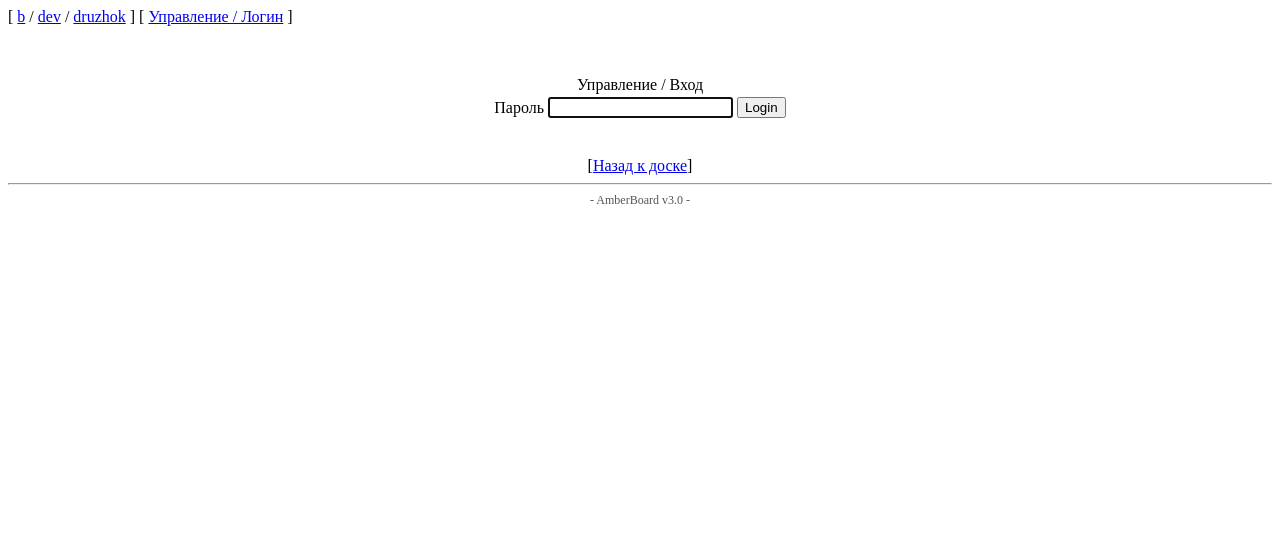
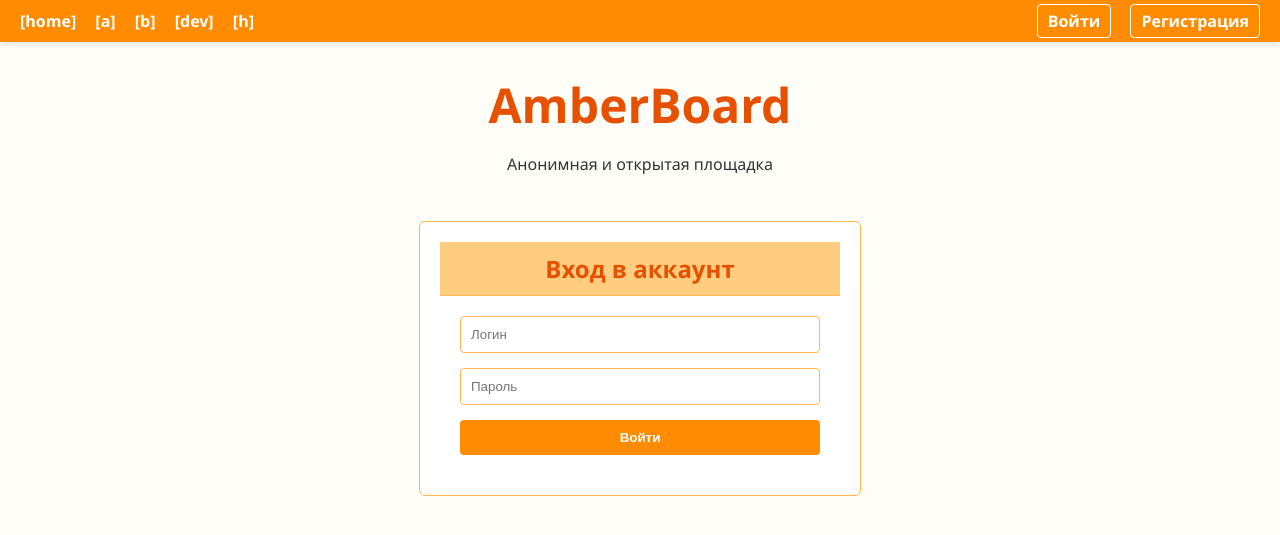
Before and after one commit to kataevilya/AmberBoard, a Flask app: page /login in a window 1280 px wide. Shown: the top 535 px of the page. Run offline with Flask 3, Linux system fonts and the light colour scheme.

Commit message:
Refactor login.html to use blocks and styles

```diff
--- a/templates/login.html
+++ b/templates/login.html
@@ -1,34 +1,45 @@
-{% include 'header.html' %}
+{% extends "base.html" %}
 
-<div style="text-align: center; margin-top: 50px;">
-    <div class="boardBanner">
-        <div class="boardTitle">Управление / Вход</div>
-    </div>
+{% block title %}Вход - AmberBoard{% endblock %}
 
-    <!-- Каноничная табличная форма для логина -->
-    <div class="postForm" style="display: inline-block; text-align: left;">
-        <form action="{{ url_for('login') }}" method="POST">
-            <table>
-                <tbody>
-                    <tr>
-                        <td class="label">Пароль</td>
-                        <td>
-                            <input type="password" name="password" required autofocus>
-                            <input type="submit" value="Login">
-                        </td>
-                    </tr>
-                </tbody>
-            </table>
-        </form>
-    </div>
+{% block content %}
+<style>
+    .auth-form-container {
+        max-width: 400px;
+        margin: 0 auto;
+        padding: 20px;
+    }
+    .form-group { margin-bottom: 15px; }
+    .form-group input {
+        width: 100%;
+        padding: 10px;
+        box-sizing: border-box;
+        border: 1px solid var(--border-color);
+        border-radius: 4px;
+    }
+    .submit-btn {
+        width: 100%;
+        padding: 10px;
+        background-color: var(--primary-orange);
+        color: white;
+        border: none;
+        border-radius: 4px;
+        cursor: pointer;
+        font-weight: bold;
+    }
+    .submit-btn:hover { background-color: var(--dark-orange); }
+</style>
 
-    {% if error %}
-        <div style="color: red; font-weight: bold; margin-top: 10px;">{{ error }}</div>
-    {% endif %}
-
-    <div style="margin-top: 20px;">
-        [<a href="{{ url_for('board_view', board=board) }}">Назад к доске</a>]
-    </div>
+<div class="content-box auth-form-container">
+    <h2 class="box-title" style="text-align: center;">Вход в аккаунт</h2>
+    <form action="/login" method="POST" style="padding: 20px;">
+        <div class="form-group">
+            <input type="text" name="username" placeholder="Логин" required>
+        </div>
+        <div class="form-group">
+            <input type="password" name="password" placeholder="Пароль" required>
+        </div>
+        <button type="submit" class="submit-btn">Войти</button>
+    </form>
 </div>
-
-{% include 'footer.html' %}
+{% endblock %}
```
